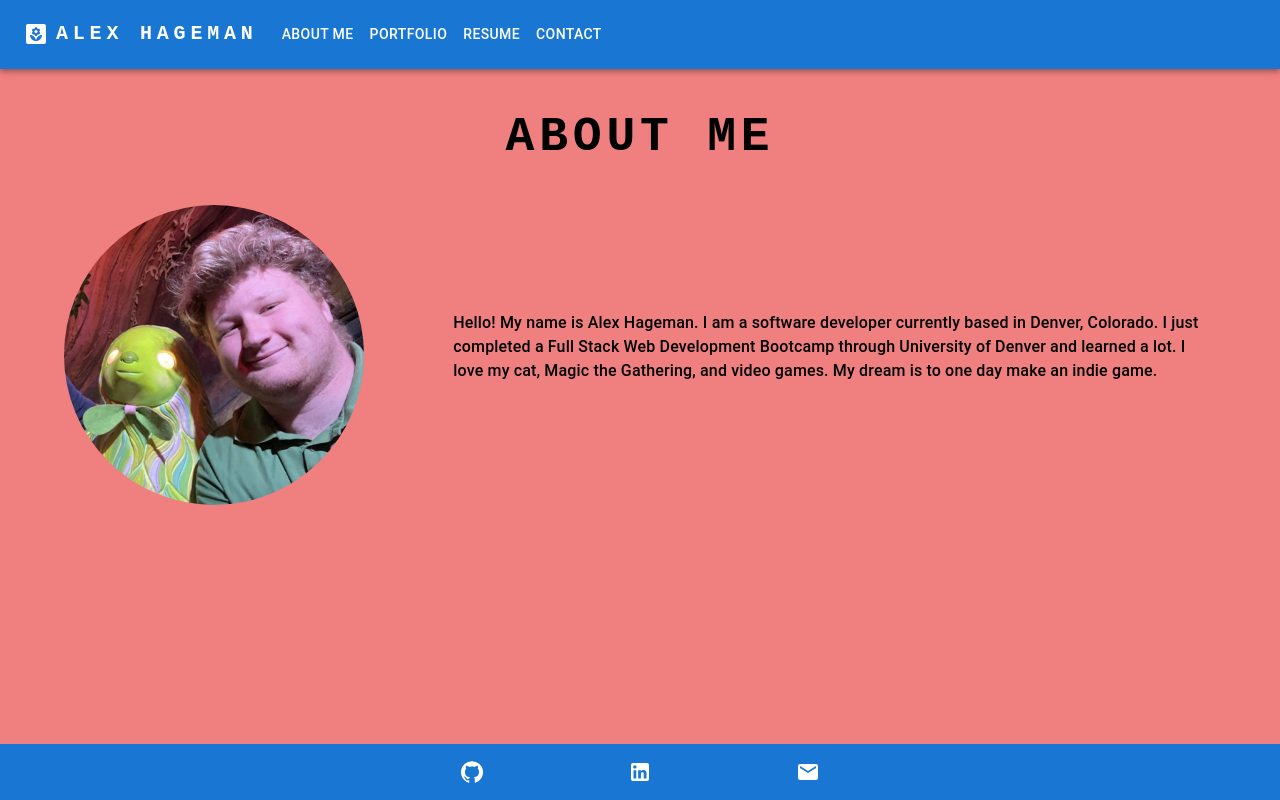
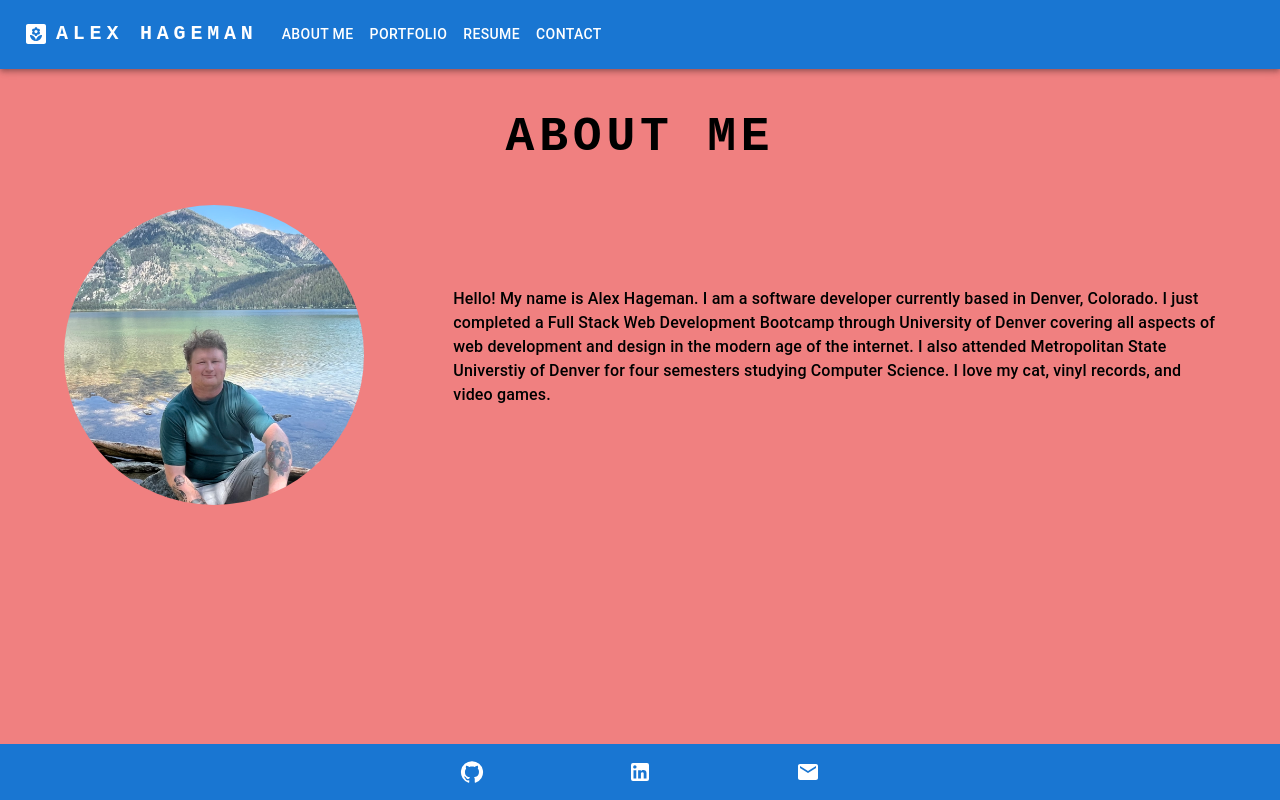
Before and after one commit to ahageman27/portfio-v2, a React (Create React App) app: page / in a window 1280 px wide. Built offline with nearby package versions, Linux system fonts and the light colour scheme.

Commit message:
updated about me and projects

```diff
--- a/src/components/AboutMe.js
+++ b/src/components/AboutMe.js
@@ -3,7 +3,6 @@ import Container from "@mui/material/Container";
 import Typography from "@mui/material/Typography";
 import Grid from "@mui/material/Grid";
 import ProfilePic from "../images/ProfilePic.jpg";
-
 
 const AboutMe = (props) => {
   return (
@@ -29,7 +28,7 @@ const AboutMe = (props) => {
       <Grid
         container
         spacing={2}
-        sx={{ display: "flex", alignItems: "center", justifyContent: "center"}}
+        sx={{ display: "flex", alignItems: "center", justifyContent: "center" }}
       >
         <Grid item sm={12} md={4}>
           <Avatar
@@ -45,8 +44,11 @@ const AboutMe = (props) => {
           <Typography paragraph={true} sx={{ fontWeight: 500 }}>
             Hello! My name is Alex Hageman. I am a software developer currently
             based in Denver, Colorado. I just completed a Full Stack Web
-            Development Bootcamp through University of Denver and learned a lot.
-            I love my cat, Magic the Gathering, and video games. My dream is to one day make an indie game.
+            Development Bootcamp through University of Denver covering all
+            aspects of web development and design in the modern age of the
+            internet. I also attended Metropolitan State Universtiy of Denver
+            for four semesters studying Computer Science. I love my cat, vinyl
+            records, and video games.
           </Typography>
         </Grid>
       </Grid>
--- a/src/components/Portfolio.js
+++ b/src/components/Portfolio.js
@@ -16,7 +16,7 @@ const projects = [
   {
     title: "ScrolloDeck",
     imageUrl: `url(${scrolloDeck})`,
-    url: "",
+    url: "https://dry-crag-90231.herokuapp.com/",
   },
   {
     title: "Record Store",
```
Also changed, not shown: src/images/ProfilePic.jpg.
